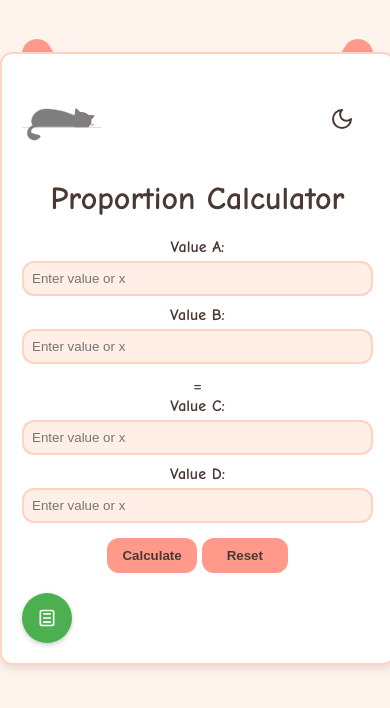
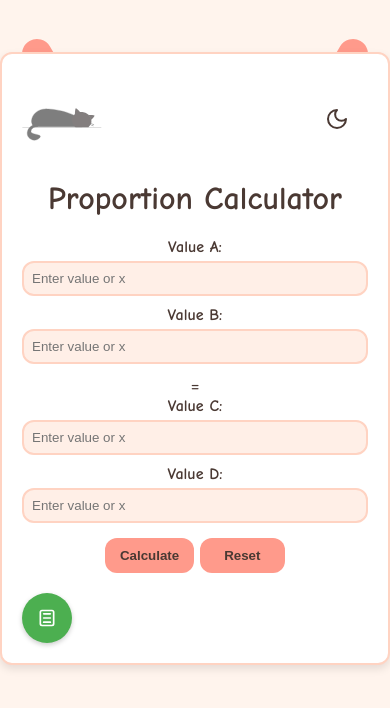
Before and after one commit to fiweb/catculators, a plain HTML site: page index.html in a window 390 px wide. Drawn offline with Linux system fonts and the light colour scheme.

Commit message:
Update style.css

```diff
--- a/style.css
+++ b/style.css
@@ -392,7 +392,7 @@ button#reset {
   .proportion-container,
   .calculator-container {
     width: 90%;
-    max-width: none;
+    max-width: -webkit-fill-available;
   }
 
   .calculator-toggle {
```
